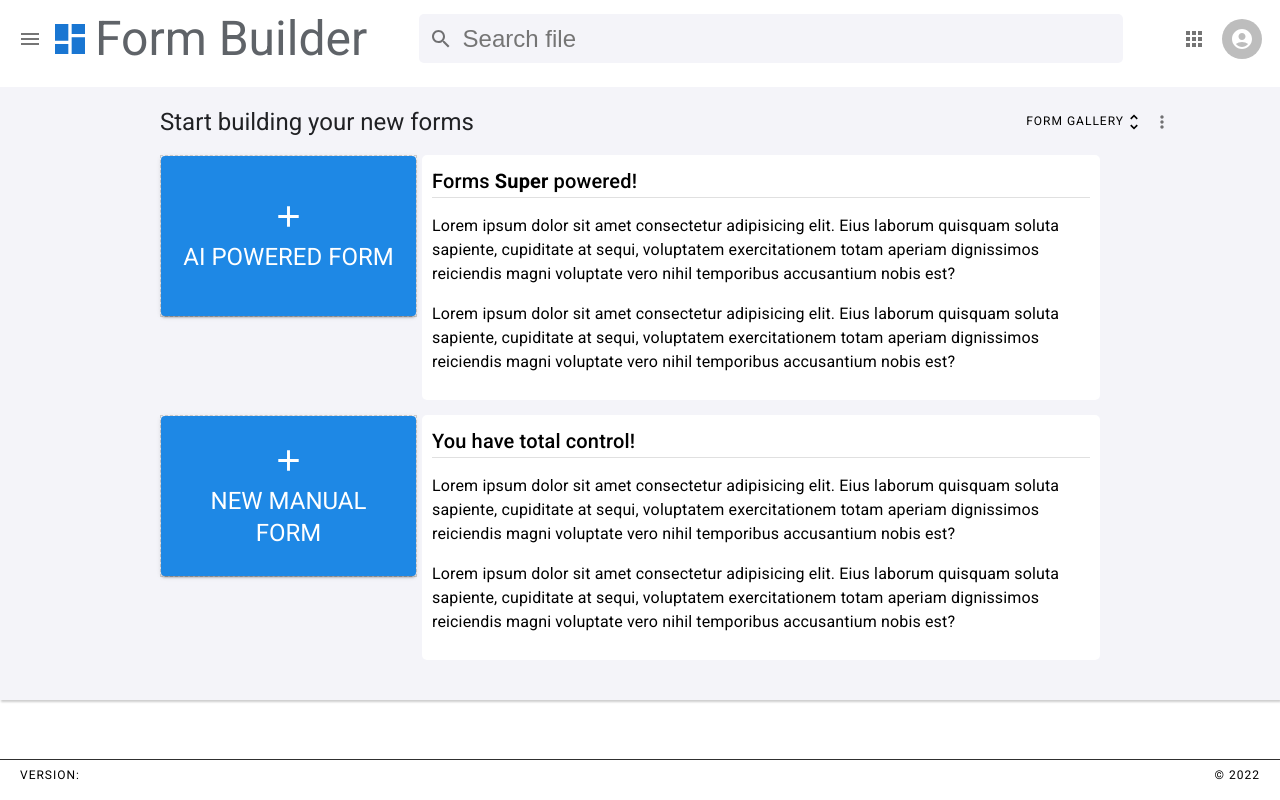
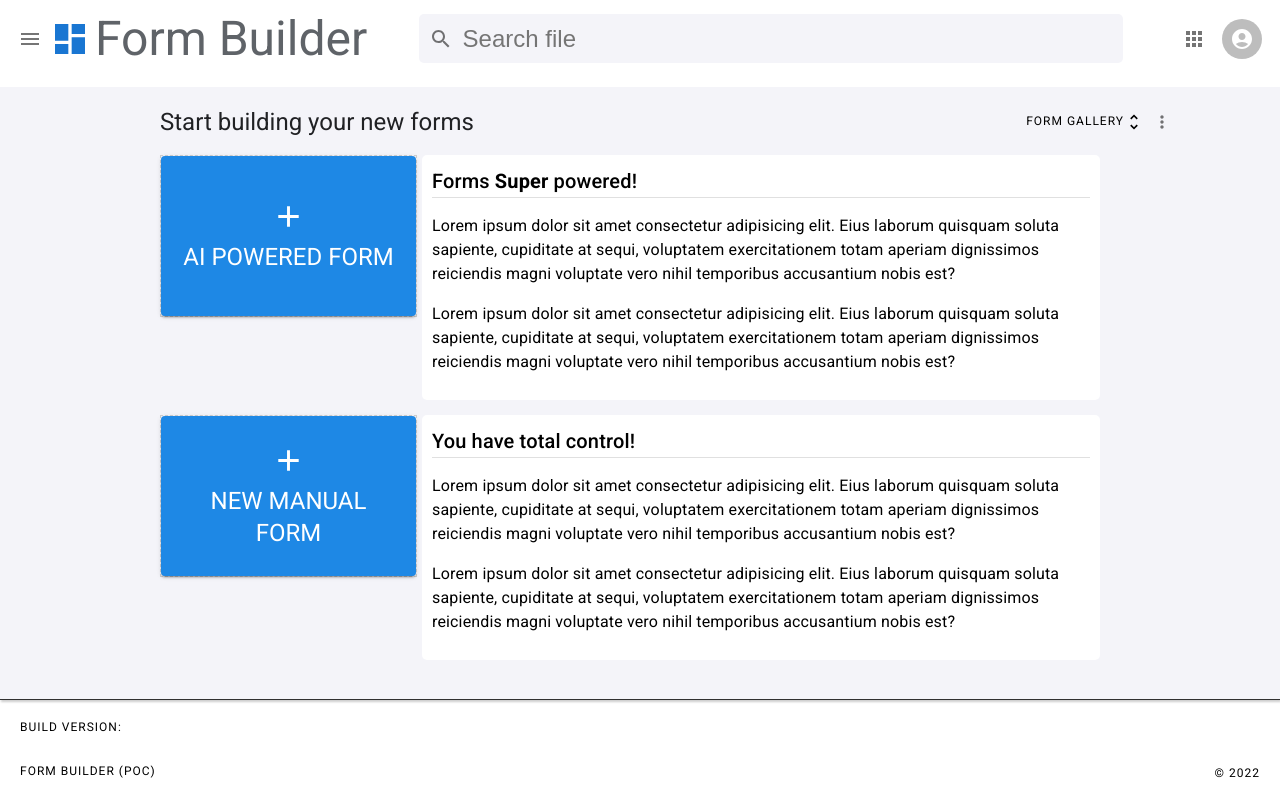
Before and after one commit to Shan1983/AI-form-builder, a React (Create React App) app: page / in a window 1280 px wide. Built offline with nearby package versions, Linux system fonts and the light colour scheme.

Commit message:
added basic footer

```diff
--- a/src/components/Footer/Footer.css
+++ b/src/components/Footer/Footer.css
@@ -1,7 +1,7 @@
 .footer {
     position: absolute;
     bottom: 0;
-    height: 40px;
+    height: 100%px;
     border-top: 1px solid #303030;
     width: 100%;
     display: flex;
--- a/src/components/Footer/Footer.js
+++ b/src/components/Footer/Footer.js
@@ -7,11 +7,15 @@ const Footer = () => {
     <div className="footer">
       <div className="footer_left">
         <Typography variant="overline">
-          Version: {process.env.REACT_APP_VERSION}
+          <p>Build version: {process.env.REACT_APP_VERSION}</p>
+          <p>Form Builder (POC)</p>
         </Typography>
       </div>
       <div className="footer_right">
-        <Typography variant="overline">
+        <Typography
+          variant="overline"
+          style={{ position: "absolute", bottom: "10px", right: "20px" }}
+        >
           &copy; {new Date().getFullYear()}
         </Typography>
       </div>
```
